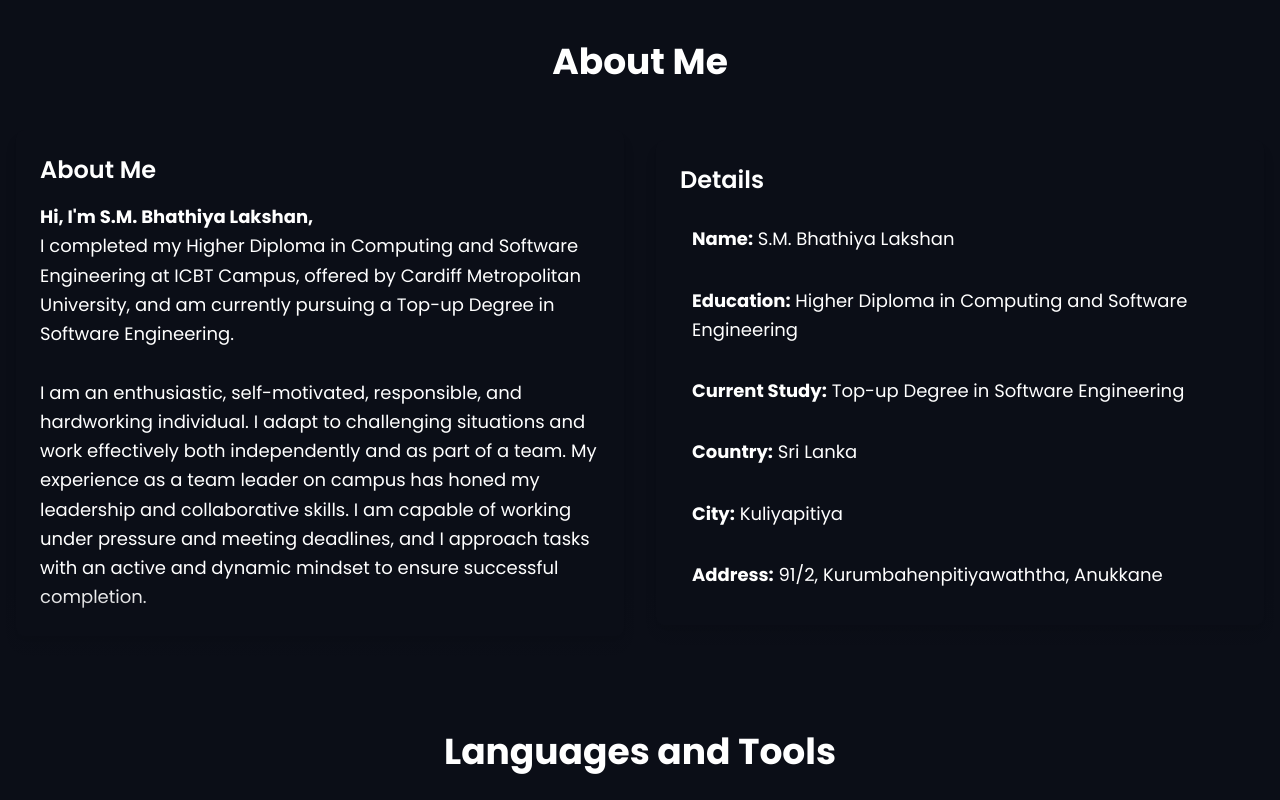
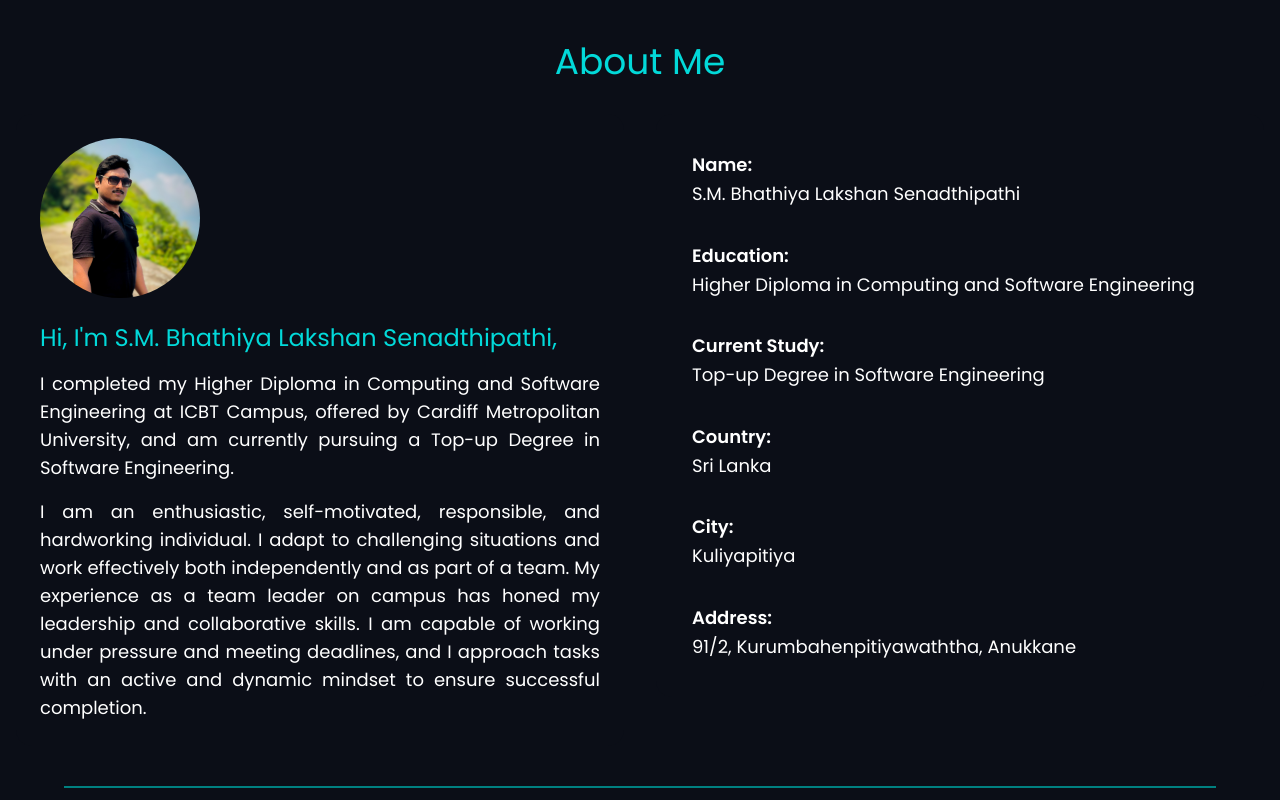
Before and after one commit to smbhathiya/portfolio-v1, a React (Vite) app: page / in a window 1280 px wide. Shown: the part 680-1480 px from the top of the page. Built offline with nearby package versions, Linux system fonts and the light colour scheme.

Commit message:
About section, scrollButton design updated

```diff
--- a/index.html
+++ b/index.html
@@ -5,7 +5,7 @@
   <meta charset="UTF-8" />
   <link rel="icon" type="image/svg+xml" href="/icon.png" />
   <meta name="viewport" content="width=device-width, initial-scale=1.0" />
-  <title>My Profile</title>
+  <title>Bhathiya Lakshan</title>
 </head>
 
 <body>
--- a/src/components/About.jsx
+++ b/src/components/About.jsx
@@ -1,10 +1,16 @@
 import React from "react";
 import { motion } from "framer-motion";
 import { useInView } from "react-intersection-observer";
+import { assets } from "../assets/assets";
 
-// Define data at the top
+const ListItem = ({ label, value }) => (
+  <li className="p-3 rounded-md  hover:cursor-pointer transition-transform duration-300">
+    <div className="font-semibold">{label}: </div> {value}
+  </li>
+);
+
 const data = {
-  name: "S.M. Bhathiya Lakshan",
+  name: "S.M. Bhathiya Lakshan Senadthipathi",
   background:
     "a passionate software engineer with a strong interest in creating impactful solutions.",
   education: "Higher Diploma in Computing and Software Engineering",
@@ -32,9 +38,9 @@
       id="about"
       className="bg-brandDark text-white py-12 relative overflow-hidden"
     >
-      <div className="container mx-auto px-4">
-        <h2 className="text-4xl font-bold text-center mb-12">About Me</h2>
-        <div className="grid grid-cols-1 md:grid-cols-2 gap-8">
+      <div className="container mx-auto px-4 pb-6">
+        <h2 className="text-4xl text-center mb-8 text-mainLight">About Me</h2>
+        <div className="flex flex-col md:flex-row gap-8 items-start">
           {/* Description */}
           <motion.div
             ref={descriptionRef}
@@ -44,18 +50,25 @@
               y: descriptionInView ? 0 : 50,
             }}
             transition={{ duration: 0.8 }}
-            className="flex flex-col justify-center"
+            className="flex-1"
           >
-            <div className="bg-brandDark p-6 rounded-lg shadow-lg hover:shadow-xl transition-shadow duration-300">
-              <h3 className="text-2xl font-semibold mb-4">About Me</h3>
-              <p className="text-lg leading-relaxed">
-                <strong>Hi, I'm {data.name},</strong>
-                <br /> I completed my {data.education} at ICBT Campus, offered
-                by Cardiff Metropolitan University, and am currently pursuing a
-                Top-up Degree in Software Engineering. <br />
-                <br />
-                {data.description}
+            <div className="bg-brandDark hover:bg-bgDark2 p-6 rounded-2xl duration-300 sm:text-justify text-center cursor-pointer">
+              <div className="flex items-center justify-center sm:justify-start mb-6">
+                <img
+                  src={assets.profile_img}
+                  alt="profile"
+                  className="w-40 h-40 rounded-full mr-4"
+                />
+              </div>
+              <p className="text-2xl mb-4 text-mainLight">
+                Hi, I'm {data.name},
               </p>
+              <p className="text-lg mb-4">
+                I completed my {data.education} at ICBT Campus, offered by
+                Cardiff Metropolitan University, and am currently pursuing a
+                Top-up Degree in Software Engineering.
+              </p>
+              <p className="text-lg">{data.description}</p>
             </div>
           </motion.div>
 
@@ -68,37 +81,22 @@
               y: detailsInView ? 0 : 50,
             }}
             transition={{ duration: 0.8 }}
-            className="flex flex-col justify-center"
+            className="flex-1"
           >
-            <div className="bg-brandDark p-6 rounded-lg shadow-lg hover:shadow-xl transition-shadow duration-300">
-              <h3 className="text-2xl font-semibold mb-4">Details</h3>
+            <div className="bg-brandDark p-6 rounded-2xl hover:bg-bgDark2 duration-300">
               <ul className="text-lg leading-relaxed space-y-2">
-                <li className="p-3 rounded-lg hover:bg-primary hover:cursor-pointer hover:scale-105 transition-transform duration-300">
-                  <strong>Name:</strong> {data.name}
-                </li>
-                <li className="p-3 rounded-lg hover:bg-primary hover:cursor-pointer hover:scale-105 transition-transform duration-300">
-                  <strong>Education:</strong> {data.education}
-                </li>
-                <li className="p-3 rounded-lg hover:bg-primary hover:cursor-pointer hover:scale-105 transition-transform duration-300">
-                  <strong>Current Study:</strong> {data.currentStudy}
-                </li>
-                <li className="p-3 rounded-lg hover:bg-primary hover:cursor-pointer hover:scale-105 transition-transform duration-300">
-                  <strong>Country:</strong> {data.country}
-                </li>
-                <li className="p-3 rounded-lg hover:bg-primary hover:cursor-pointer hover:scale-105 transition-transform duration-300">
-                  <strong>City:</strong> {data.city}
-                </li>
-                <li className="p-3 rounded-lg hover:bg-primary hover:cursor-pointer hover:scale-105 transition-transform duration-300">
-                  <strong>Address:</strong> {data.address}
-                </li>
+                <ListItem label="Name" value={data.name} />
+                <ListItem label="Education" value={data.education} />
+                <ListItem label="Current Study" value={data.currentStudy} />
+                <ListItem label="Country" value={data.country} />
+                <ListItem label="City" value={data.city} />
+                <ListItem label="Address" value={data.address} />
               </ul>
             </div>
           </motion.div>
         </div>
       </div>
-
-      {/* Decorative Gradient */}
-      <div className="absolute inset-x-0 bottom-0 bg-gradient-to-t from-brandDark to-transparent h-24"></div>
+      <hr className="my-4 mx-auto w-[90%] border-t-2 border-main" />
     </section>
   );
 };
--- a/src/components/Home.jsx
+++ b/src/components/Home.jsx
@@ -36,10 +36,10 @@
                 data-aos-once="true"
                 className="text-2xl sm:text-3xl lg:text-3xl"
               >
-                <span className="bg-clip-text text-mainLight font-monospace">
+                <span className="bg-clip-text text-mainLight font-monospace text-2xl">
                   Hi, I'm Bhathiya Lakshan
                 </span>
-                <p className="text-base sm:text-justify sm:p-0 p-1 font-monospace mt-2">
+                <p className="text-lg sm:text-justify sm:p-0 p-1 font-monospace mt-2">
                   I’m a software engineer with a Higher Diploma in Computing and
                   Software Engineering from ICBT Campus, offered by Cardiff
                   Metropolitan University. I focus on mobile and web app
--- a/src/components/ScrollButton.jsx
+++ b/src/components/ScrollButton.jsx
@@ -27,7 +27,7 @@
     isVisible && (
       <button
         onClick={scrollToTop}
-        className="fixed bottom-4 right-4 bg-blue-500 text-white p-3 rounded-full shadow-lg hover:bg-blue-600 transition duration-300"
+        className="fixed bottom-4 right-4 bg-main text-white p-3 rounded-full shadow-lg hover:bg-mainDark transition duration-300"
         aria-label="Scroll to top"
       >
         <svg
--- a/tailwind.config.js
+++ b/tailwind.config.js
@@ -15,6 +15,8 @@
         mainDark:"#185959",
         iconLight:"#0ee6e6",
         brandDark: "#0b0e17",
+        bgDark2: "#1f2330",
+        bgDark3: "#2b2f44",
 
         primary: "#2c438a",
         secondary: "#22356e",
```
